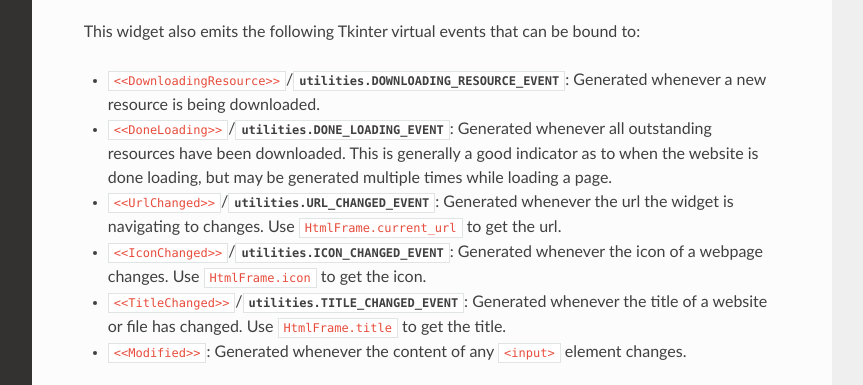
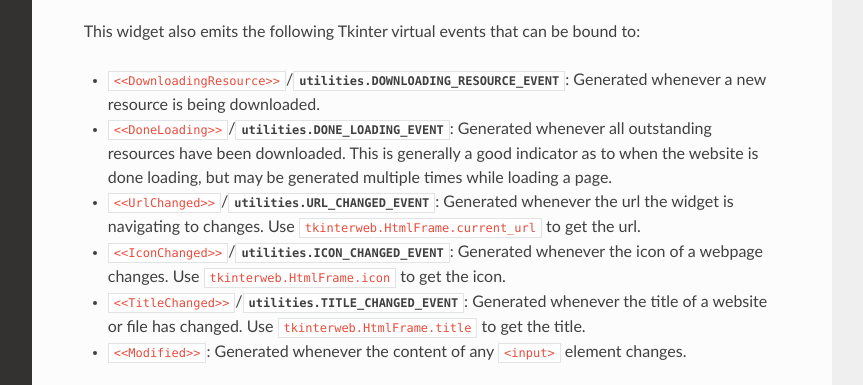
Before and after one commit to Andereoo/TkinterWeb, a Sphinx documentation site: the page built from docs/source/api/htmlframe.rst, in a window 1280 px wide and 1213 px high, cut to the strip 535-920 px from the top of the window. Shown: the whole strip, without its empty margins (268-1131 px from the left). Built offline with Sphinx 7.4.7 and the Read the Docs theme 3.1.0, drawn with Linux system fonts in a browser that asks for light colours; cross-references to code outside the pages are shown as plain code.

Commit message:
More docs improvements

```diff
--- a/docs/source/api/htmlframe.rst
+++ b/docs/source/api/htmlframe.rst
@@ -16,9 +16,9 @@
 
 * ``<<DownloadingResource>>``/:py:attr:`utilities.DOWNLOADING_RESOURCE_EVENT`: Generated whenever a new resource is being downloaded.
 * ``<<DoneLoading>>``/:py:attr:`utilities.DONE_LOADING_EVENT`: Generated whenever all outstanding resources have been downloaded. This is generally a good indicator as to when the website is done loading, but may be generated multiple times while loading a page.
-* ``<<UrlChanged>>``/:py:attr:`utilities.URL_CHANGED_EVENT`: Generated whenever the url the widget is navigating to changes. Use :prop:`HtmlFrame.current_url` to get the url.
-* ``<<IconChanged>>``/:py:attr:`utilities.ICON_CHANGED_EVENT`: Generated whenever the icon of a webpage changes. Use :prop:`HtmlFrame.icon` to get the icon.
-* ``<<TitleChanged>>``/:py:attr:`utilities.TITLE_CHANGED_EVENT`: Generated whenever the title of a website or file has changed. Use :prop:`HtmlFrame.title` to get the title.
+* ``<<UrlChanged>>``/:py:attr:`utilities.URL_CHANGED_EVENT`: Generated whenever the url the widget is navigating to changes. Use :prop:`~tkinterweb.HtmlFrame.current_url` to get the url.
+* ``<<IconChanged>>``/:py:attr:`utilities.ICON_CHANGED_EVENT`: Generated whenever the icon of a webpage changes. Use :prop:`~tkinterweb.HtmlFrame.icon` to get the icon.
+* ``<<TitleChanged>>``/:py:attr:`utilities.TITLE_CHANGED_EVENT`: Generated whenever the title of a website or file has changed. Use :prop:`~tkinterweb.HtmlFrame.title` to get the title.
 * ``<<Modified>>``: Generated whenever the content of any ``<input>`` element changes.
 
 .. autoclass:: tkinterweb.HtmlLabel
--- a/docs/source/dom.rst
+++ b/docs/source/dom.rst
@@ -13,7 +13,7 @@
 How-To
 --------
 
-To manipulate the Document Object Model, use the :attr:`HtmlFrame.document` property of your :class:`tkinterweb.HtmlFrame` or :class:`tkinterweb.HtmlLabel` widget (new since version 3.25). For example, to create a heading with blue text inside of an element with the id "container", one can use the following:
+To manipulate the Document Object Model, use the :prop:`~tkinterweb.HtmlFrame.document` property of your :class:`tkinterweb.HtmlFrame` or :class:`tkinterweb.HtmlLabel` widget (new since version 3.25). For example, to create a heading with blue text inside of an element with the id "container", one can use the following:
 
 >>> yourhtmlframe = tkinterweb.HtmlFrame(root)
 >>> yourhtmlframe.load_html("<div id='container'><p>Test</p></div>")
--- a/docs/source/geometry.rst
+++ b/docs/source/geometry.rst
@@ -22,9 +22,9 @@
 >>> source_html = f"<i>This is some text</i><br><object data={yourbutton}></object>"
 >>> yourframe.load_html(source_html) # or use add_html to add onto the existing document
 
-* Add the ``allowscrolling`` attribute to allow scrolling the document when the mouse is over the button.
-* Add the ``handledelete`` attribute to automatically call :meth:`~tkinter.Widget.destroy` on the widget when it is removed from the page (i.e. if another webpage is loaded).
-* Add the ``allowstyling`` attribute to automatically change the widget's background color, text color, and font to match the containing HTML element.
+* Add the :attr:`allowscrolling` attribute to allow scrolling the document when the mouse is over the button.
+* Add the :attr:`handledelete` attribute to automatically call :meth:`~tkinter.Widget.destroy` on the widget when it is removed from the page (i.e. if another webpage is loaded).
+* Add the :attr:`allowstyling` attribute to automatically change the widget's background color, text color, and font to match the containing HTML element.
 
 Widget position and sizing can be modified using CSS styling on the widget's associated ``<object>`` element.
 
```
Also changed, not shown: 1 other file.
